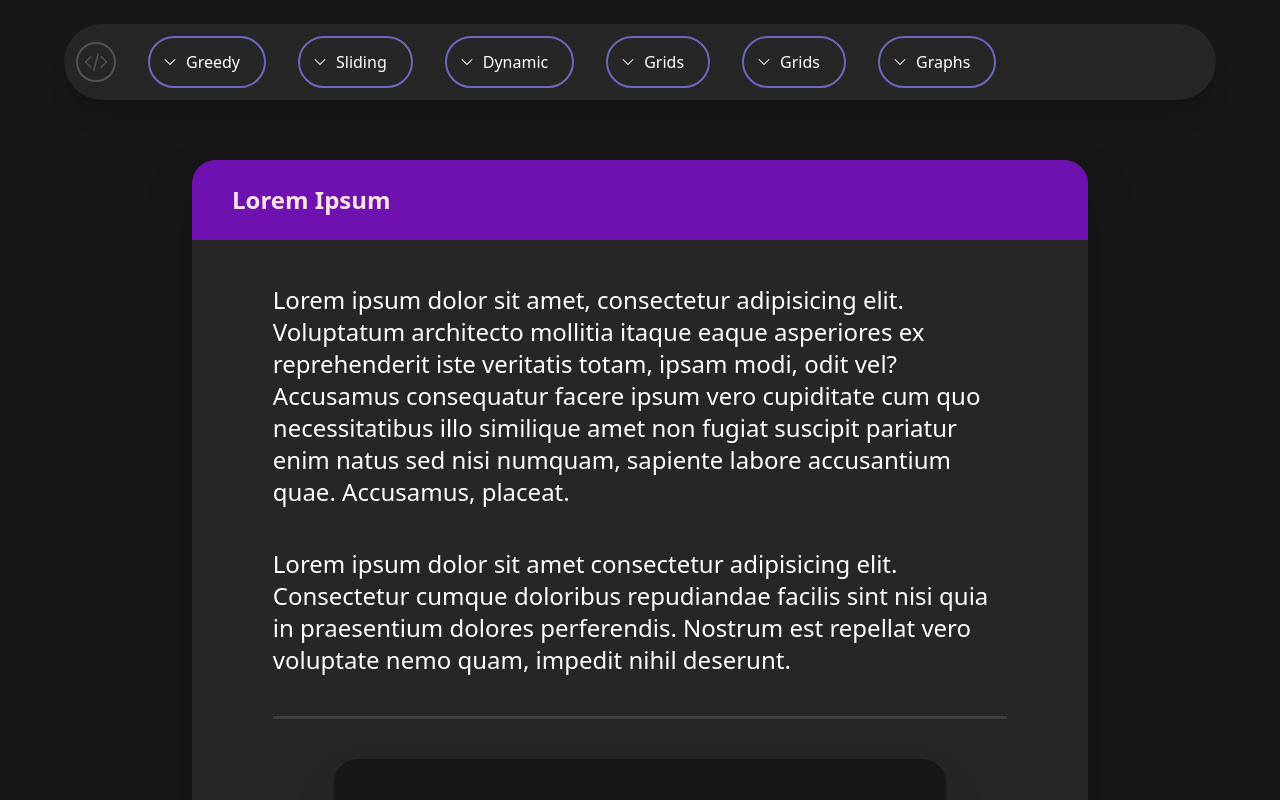
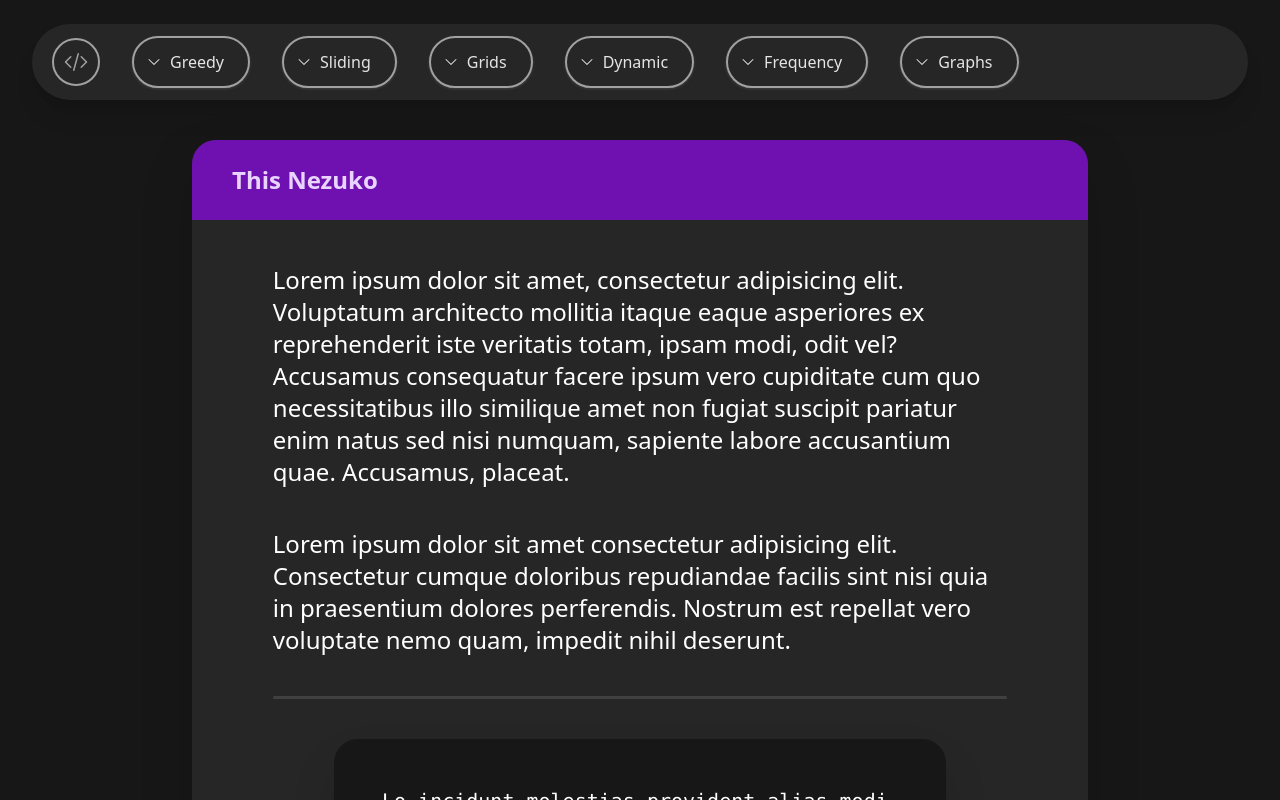
Before and after one commit to CadmusKei/ciq, a Next.js app: page / in a window 1280 px wide. Built offline with nearby package versions, Linux system fonts and the light colour scheme.

Commit message:
Finish bar colours

```diff
--- a/src/app/components/Bar.js
+++ b/src/app/components/Bar.js
@@ -1,20 +1,61 @@
 import HomeButton from "./HomeButton";
-import TopicButton from "./TopicButton"
+import TopicButton from "./TopicButton";
 
-export default function Bar({colour, topicColour}) {
+const topics = [
+    {
+        name: "Greedy",
+        colour: "hover:border-purple-400",
+        textColour: "hover:text-purple-400",
+        shadow: "shadow-purple-400",
+    },
+    {
+        name: "Sliding",
+        colour: "hover:border-cyan-300",
+        textColour: "hover:text-cyan-300",
+        shadow: "shadow-cyan-300",
+    },
+    {
+        name: "Grids",
+        colour: "hover:border-pink-300",
+        textColour: "hover:text-pink-300",
+        shadow: "shadow-pink-300",
+    },
+    {
+        name: "Dynamic",
+        colour: "hover:border-amber-300",
+        textColour: "hover:text-amber-300",
+        shadow: "shadow-amber-300",
+    },
+    {
+        name: "Frequency",
+        colour: "hover:border-green-300",
+        textColour: "hover:text-green-300",
+        shadow: "shadow-green-300",
+    },
+    {
+        name: "Graphs",
+        colour: "hover:border-red-400",
+        textColour: "hover:text-red-400",
+        shadow: "shadow-red-400",
+    },
+];
+
+export default function Bar({ colour }) {
     return (
-        <div className={`w-[90%] top-[3%] ${colour} rounded-full shadow-xl
-        absolute flex p-3 items-center justiy-start gap-8`} >
-            <HomeButton/>
-            <TopicButton colour={topicColour} name="Greedy"/>
-            <TopicButton colour={topicColour} name="Sliding"/>
-            <TopicButton colour={topicColour} name="Dynamic"/>
-            <TopicButton colour={topicColour} name="Grids"/>
-            <TopicButton colour={topicColour} name="Grids"/>
-            <TopicButton colour={topicColour} name="Graphs"/>
+        <div className={`w-[95%] top-[3%] ${colour} rounded-full shadow-xl
+            absolute flex p-3 pl-5 items-center justify-start gap-8`}
+        >
+            <HomeButton />
 
-
-
+            {topics.map((topic) => (
+                <TopicButton
+                    key={topic.name}
+                    name={topic.name}
+                    colour={topic.colour}
+                    textColour={topic.textColour}
+                    shadow={topic.shadow}
+                />
+            ))}
         </div>
     );
 }
--- a/src/app/components/Block.js
+++ b/src/app/components/Block.js
@@ -1,19 +1,18 @@
 import Title from "./Title";
 
-export default function block({children, extras, name, colour, headingCol}) {
+export default function block({children, extras, name, colour, headingCol, headingTextColour}) {
     return (
 
         <div className={` ${extras} w-[70%] h-fit ${colour} rounded-3xl drop-shadow-2xl
             flex justify-center items-center shrink-0 mt-20 flex-col
-            space-y-1 overflow-hidden `}>
+            space-y-1 overflow-hidden`}>
 
-            <Title name={name} colour={headingCol}/>
+            <Title name={name} colour={headingCol} titleColour={headingTextColour}/>
 
             <div className={`
             w-full flex-1
             flex justify-center items-center shrink-0 flex-col
             p-10 space-y-10 pb-20`} >
-
                 {children}
             </div>
         </div>
--- a/src/app/components/HomeButton.js
+++ b/src/app/components/HomeButton.js
@@ -1,15 +1,15 @@
 
 
-export default function HomeButton({onClick}) {
+export default function HomeButton({onClick, colour}) {
     return (
-        <div className="w-10 h-10 border-2 rounded-full border-neutral-600
-        flex items-center justify-center
-        hover:bg-neutral-600 transtion duration-300 group ">
+        <div className={`w-12 h-12 border-2 border-neutral-400 rounded-full
+        flex items-center justify-center hover:border-neutral-300
+        transition duration-900 hover:duration-300 group `}>
             <svg
                 viewBox="0 0 24 24"
                 fill="currentColor"
-                className={`w-6 h-6 fill-neutral-600 group
-                    group-hover:fill-neutral-200 transition duration-200`}
+                className={` w-6 h-6 fill-neutral-400 group duration-900 transition
+                    group-hover:fill-neutral-200 group-hover:duration-300`}
             >
 
             <path fillRule="evenodd"
--- a/src/app/components/Title.js
+++ b/src/app/components/Title.js
@@ -1,9 +1,9 @@
 
-export default function Title({name, colour, titleColour}) {
+export default function Title({name, colour}) {
     return (
         <h1 className={`text-2xl w-full font-bold
             ${colour} p-3 pl-10 mt-auto min-h-20
-            flex items-center text-rose-100`}>
+            flex items-center text-purple-200`}>
                 {name}
         </h1>
     );
--- a/src/app/components/TopicButton.js
+++ b/src/app/components/TopicButton.js
@@ -1,10 +1,13 @@
 
-export default function TopicButton({name, colour, onClick}) {
+export default function TopicButton({name, colour, textColour, shadow, onClick}) {
 
     return (
-        <div className={` h-[90%] border-2 ${colour} rounded-4xl
-        flex items-center justify-start p-3 gap-2 pr-6
-        text-white`}>
+        <div className={` h-[90%] border-2 border-neutral-400 ${colour} ${textColour}
+        rounded-4xl ${shadow}/40
+        flex items-center justify-start p-3 gap-2 pl-3 pr-6
+        group shadow-neutral-700 hover:shadow-xl shadow-sm
+        duration-900 hover:duration-200 text-neutral-200`}>
+
             <svg viewBox="0 0 24 24" fill="currentColor" className="size-4">
             <path fillRule="evenodd" d="M12.53 16.28a.75.75 0 0 1-1.06 0l-7.5-7.5a.75.75 0 0 1 1.06-1.06L12 14.69l6.97-6.97a.75.75 0 1 1 1.06 1.06l-7.5 7.5Z"
              clipRule="evenodd" />
--- a/src/app/page.js
+++ b/src/app/page.js
@@ -25,9 +25,9 @@ export default function Home() {
      ${backgroundColour}
      overflow-y-scroll`}>
 
-      <Bar colour={blockColour} topicColour={accent2}/>
+      <Bar colour={blockColour}/>
 
-      <Block extras="mt-40" name="Lorem Ipsum" colour={blockColour} headingCol={accent1} headingTextColour={accent1Text} >
+      <Block extras="mt-35" name="This Nezuko" colour={blockColour} headingCol={accent1} headingTextColour={accent1Text} >
         <ProblemCard> Lorem ipsum dolor sit amet, consectetur adipisicing elit. Voluptatum architecto mollitia itaque eaque asperiores ex reprehenderit iste veritatis totam, ipsam modi, odit vel? Accusamus consequatur facere ipsum vero cupiditate cum quo necessitatibus illo similique amet non fugiat suscipit pariatur enim natus sed nisi numquam, sapiente labore accusantium quae. Accusamus, placeat. </ProblemCard>
         <ProblemCard>Lorem ipsum dolor sit amet consectetur adipisicing elit. Consectetur cumque doloribus repudiandae facilis sint nisi quia in praesentium dolores perferendis. Nostrum est repellat vero voluptate nemo quam, impedit nihil deserunt.</ProblemCard>
         <Divider colour={divColour}/>
```
